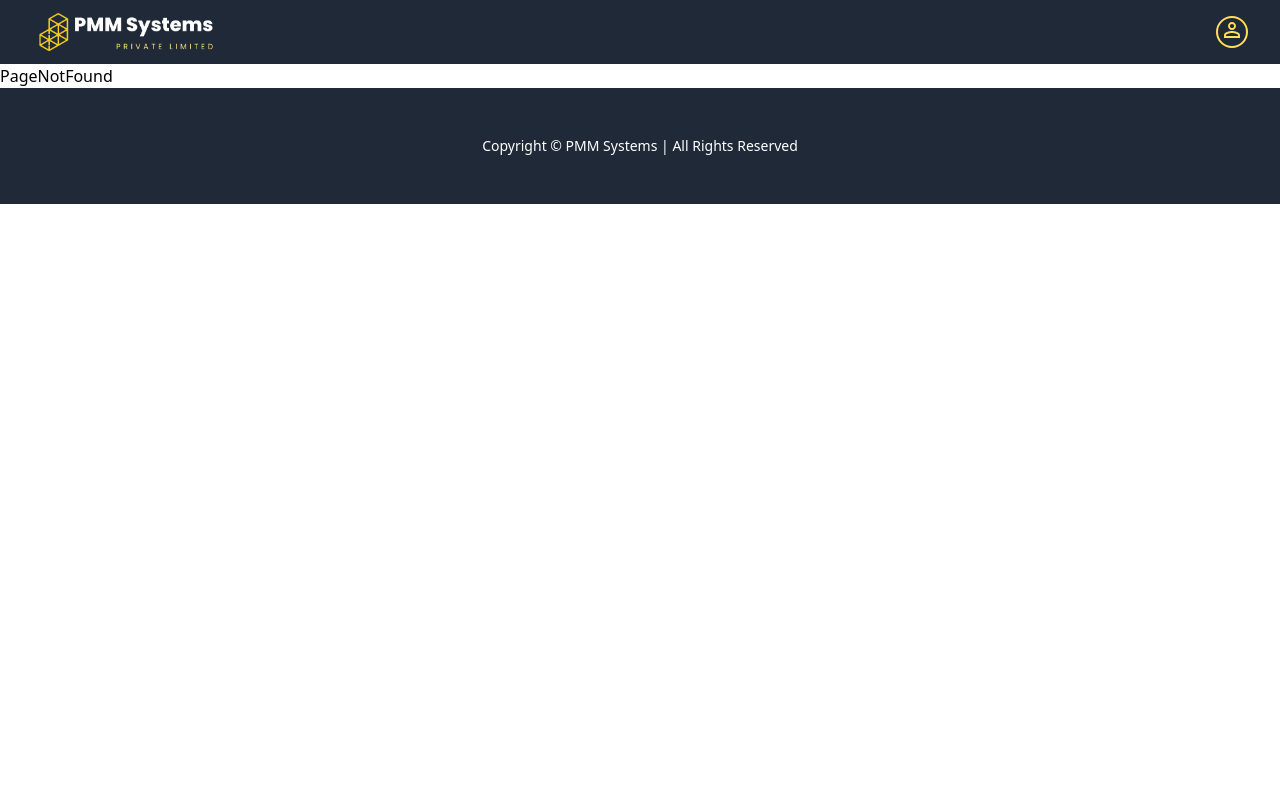
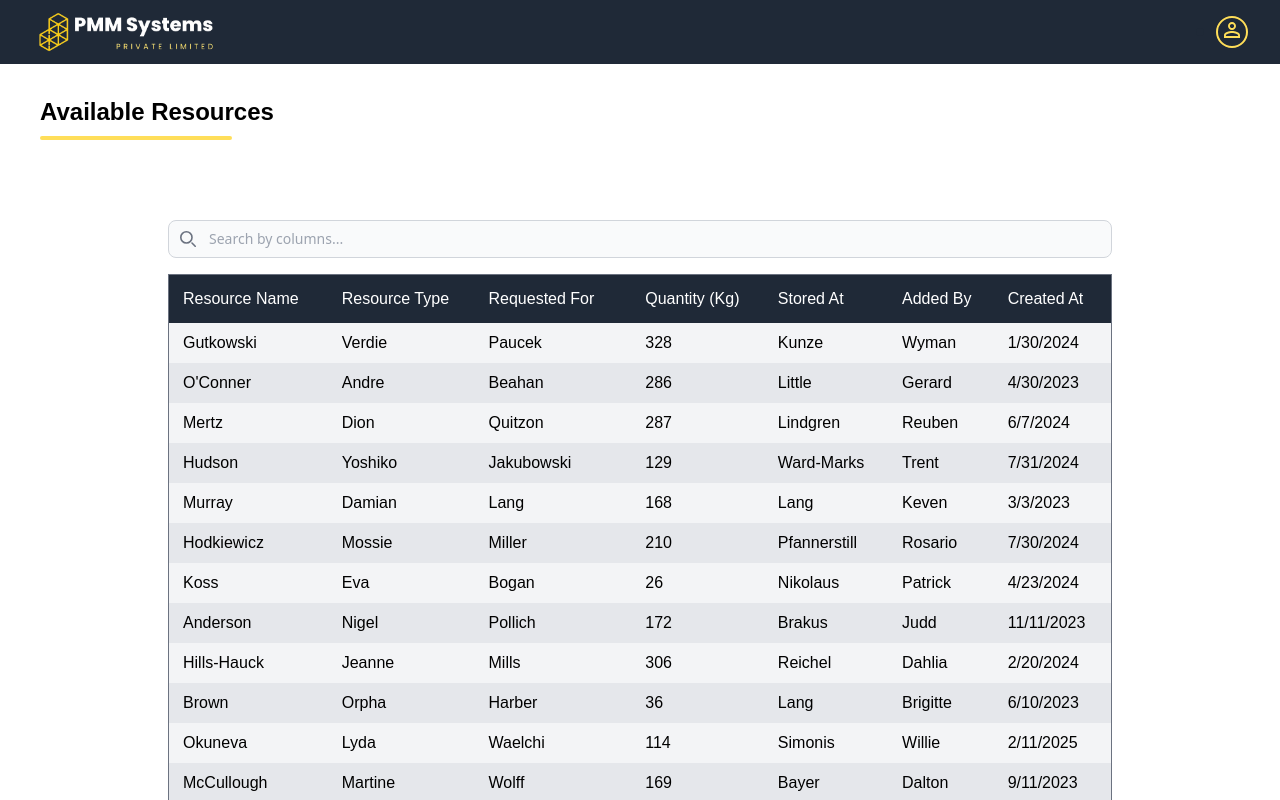
Before and after one commit to Harish1611/Pharma-Medical-Management-System, a React (Create React App) app: page /raw-material-resources/available-resources in a window 1280 px wide. Shown: the top 800 px of the page. Built offline with nearby package versions, Linux system fonts and the light colour scheme.

Commit message:
New: Working on AvailableResouces component - created Resouce Table with search functionality

```diff
--- /dev/null
+++ b/src/Components/RawMaterialResources/AvailableResources/AvailableResources.jsx
@@ -0,0 +1,146 @@
+import React, { useState } from 'react';
+
+import {
+    flexRender,
+    getCoreRowModel,
+    useReactTable,
+    createColumnHelper,
+    getFilteredRowModel,
+} from "@tanstack/react-table";
+import DebouncedInput from '../../UiComponents/DebouncedInput';
+
+import { USERS } from '../data.js'
+import HeadingOne from '../../UiComponents/HeadingOne.jsx';
+
+
+const AvailableResources = () => {
+
+    const [globalFilter, setGlobalFilter] = useState("");
+
+    const columnHelper = createColumnHelper();
+
+    const columns = [
+        columnHelper.accessor("ResourceName", {
+            id: "ResourceName",
+            cell: (info) => <span>{info.getValue()}</span>,
+            header: "Resource Name",
+        }),
+        columnHelper.accessor("ResourceType", {
+            id: "ResourceType",
+            cell: (info) => <span>{info.getValue()}</span>,
+            header: "Resource Type",
+        }),
+        columnHelper.accessor("RequestedFor", {
+            id: "RequestedFor",
+            cell: (info) => <span>{info.getValue()}</span>,
+            header: "Requested For",
+        }),
+        columnHelper.accessor("Quantity", {
+            id: "Quantity",
+            cell: (info) => <span>{info.getValue()}</span>,
+            header: "Quantity (Kg)",
+        }),
+        columnHelper.accessor("StoredAt", {
+            id: "StoredAt",
+            cell: (info) => <span>{info.getValue()}</span>,
+            header: "Stored At",
+        }),
+        columnHelper.accessor("AddedBy", {
+            id: "AddedBy",
+            cell: (info) => <span>{info.getValue()}</span>,
+            header: "Added By",
+        }),
+        columnHelper.accessor("CreatedAt", {
+            id: "CreatedAt",
+            cell: (info) => <span>{new Date(info.getValue()).toLocaleDateString()}</span>,
+            header: "Created At",
+        }),
+
+
+
+
+    ];
+
+
+    const table = useReactTable({
+        data: USERS,
+        columns,
+        state: {
+            globalFilter,
+        },
+        getFilteredRowModel: getFilteredRowModel(),
+        getCoreRowModel: getCoreRowModel(),
+    });
+
+    return (
+        <div  >
+            <HeadingOne headText="Available Resources" />
+            <div className="mx-4 my-10 sm:mx-40 sm:my-20 ">
+
+
+
+                <div className="mx-2">
+                    <DebouncedInput
+                        value={globalFilter ?? ""}
+                        onChange={(value) => setGlobalFilter(String(value))}
+                        className="bg-transparent outline-none "
+                        placeholder="Search by columns..."
+                    /> </div>
+
+                <div className="overflow-x-scroll mx-2 my-4">
+
+                    <table className="border border-gray-500 rounded-md shadow-sm w-full text-left">
+                        <thead className="bg-gray-800">
+                            {table.getHeaderGroups().map((headerGroup) => (
+                                <tr key={headerGroup.id}>
+                                    {headerGroup.headers.map((header) => (
+                                        <th
+                                            key={header.id}
+                                            className="capitalize font-medium font-poppins px-3.5 py-3 text-white"
+                                        >
+                                            {flexRender(
+                                                header.column.columnDef.header,
+                                                header.getContext()
+                                            )}
+                                        </th>
+                                    ))}
+                                </tr>
+                            ))}
+                        </thead>
+                        <tbody>
+                            {table.getRowModel().rows.length ? (
+                                table.getRowModel().rows.map((row, i) => (
+                                    <tr
+                                        key={row.id}
+                                        className={`${i % 2 === 0
+                                                ? "bg-gray-100"
+                                                : "bg-gray-200"
+                                            }`}
+                                    >
+                                        {row.getVisibleCells().map((cell) => (
+                                            <td key={cell.id} className="px-3.5 py-2 font-normal font-poppins">
+                                                {flexRender(
+                                                    cell.column.columnDef.cell,
+                                                    cell.getContext()
+                                                )}
+                                            </td>
+                                        ))}
+                                    </tr>
+                                ))
+                            ) : (
+                                <tr>
+                                    <td colSpan={columns.length} className="text-center py-4">
+                                        No Data Found
+                                    </td>
+                                </tr>
+                            )}
+                        </tbody>
+                    </table>
+                </div>
+            </div>
+
+        </div>
+    );
+}
+
+export default AvailableResources;
--- a/src/Components/RawMaterialResources/DashboardRawCards.jsx
+++ b/src/Components/RawMaterialResources/DashboardRawCards.jsx
@@ -3,25 +3,25 @@ import { Grid } from "@mui/material";
 import HomeWorkIcon from "@mui/icons-material/HomeWork";
 import AddHomeWorkIcon from "@mui/icons-material/AddHomeWork";
 import MarkUnreadChatAltIcon from '@mui/icons-material/MarkUnreadChatAlt';
+import { useNavigate } from "react-router-dom";
 
 const DashboardRawCards = () => {
+
+  const navigate = useNavigate();
+
   return (
     <div>
       <Grid container spacing={1} className="py-8">
         <Grid item md={4} xs={12}>
-          <div className=" text-left border rounded-md py-6 px-6 mx-2 sm:p-6  hover:-translate-y-1  hover:shadow-md cursor-pointer flex  align-middle overflow-hidden">
+          <div  onClick={ () => navigate('/raw-material-resources/available-resources')} className=" text-left border rounded-md py-6 px-6 mx-2 sm:p-6  hover:-translate-y-1  hover:shadow-md cursor-pointer flex  align-middle overflow-hidden">
             <div className="text-yellow-400 mx-2">
-              {" "}
-              <HomeWorkIcon />{" "}
+              <HomeWorkIcon />
             </div>
             <h2 className="font-medium font-poppins text-sm sm:text-lg  ">
-              {" "}
-              Available Resources{" "}
+              Available Resources
             </h2>
-
             <div className="mx-2">
               <span class="bg-green-100 text-green-800 text-xs font-medium me-2 px-2.5 py-0.5 rounded-full dark:bg-green-900 dark:text-green-300">
-                {" "}
                 30
               </span>
             </div>
@@ -31,15 +31,11 @@ const DashboardRawCards = () => {
         <Grid item md={4} xs={12}>
           <div className=" text-left border rounded-md py-6 px-6 mx-2 sm:p-6  hover:-translate-y-1  hover:shadow-md cursor-pointer flex  align-middle overflow-hidden">
             <div className="text-yellow-400 mx-2">
-              {" "}
-              <AddHomeWorkIcon />{" "}
+              <AddHomeWorkIcon />
             </div>
-
             <h2 className=" font-medium font-poppins text-sm sm:text-lg   ">
-              {" "}
-              Resource Requests{" "}
+              Resource Requests
             </h2>
-
             <div className="mx-2">
               <span class="bg-yellow-100 text-yellow-800 text-xs font-medium me-2 px-2.5 py-0.5 rounded-full dark:bg-yellow-900 dark:text-yellow-300">
                 4
@@ -51,13 +47,10 @@ const DashboardRawCards = () => {
         <Grid item md={4} xs={12}>
           <div className=" text-left border rounded-md py-6 px-6 mx-2 sm:p-6  hover:-translate-y-1  hover:shadow-md cursor-pointer flex  align-middle overflow-hidden">
             <div className="text-yellow-400 mx-2">
-              {" "}
-              <MarkUnreadChatAltIcon />{" "}
+              <MarkUnreadChatAltIcon />
             </div>
-
             <h2 className=" font-medium font-poppins text-sm sm:text-lg ">
-              {" "}
-              Resource Issues{" "}
+              Resource Issues
             </h2>
             <div className="mx-2">
               <span class="bg-red-100 text-red-800 text-xs font-medium me-2 px-2.5 py-0.5 rounded-full dark:bg-red-900 dark:text-red-300">
--- a/src/Components/RawMaterialResources/data.js
+++ b/src/Components/RawMaterialResources/data.js
@@ -9,6 +9,9 @@ export function createRandomUser() {
     RequestedFor: faker.person.lastName(),
     Quantity: faker.datatype.number(400),
     StoredAt: faker.person.lastName(),
+    AddedBy: faker.person.firstName(),
+    CreatedAt: faker.date.anytime()
+
 
   };
 }
--- a/src/Routes/ServiceRoutes.jsx
+++ b/src/Routes/ServiceRoutes.jsx
@@ -14,6 +14,7 @@ import ResearchAndDevelopment from '../Components/ResearchAndDevelopment/Researc
 import Profile from '../Components/Profile/Profile';
 import Login from '../Pages/Login';
 import NewRawMaterial from '../Components/RawMaterialResources/NewRawMaterial';
+import AvailableResources from '../Components/RawMaterialResources/AvailableResources/AvailableResources';
 
 const ServiceRoutes = () => {
   return (
@@ -31,6 +32,7 @@ const ServiceRoutes = () => {
             <Route path="/packaging-shipping" element={<PackagingAndShipping />}></Route>
             <Route path="/raw-material-resources" element={<RawMaterialResources />}></Route>
             <Route path="/raw-material-resources/create-new-resource" element={<NewRawMaterial />}></Route>
+            <Route path="/raw-material-resources/available-resources" element={<AvailableResources />}></Route>
 
             <Route path="/research-development" element={<ResearchAndDevelopment />}></Route>
             <Route path="/profile" element={<Profile />}></Route>
```
